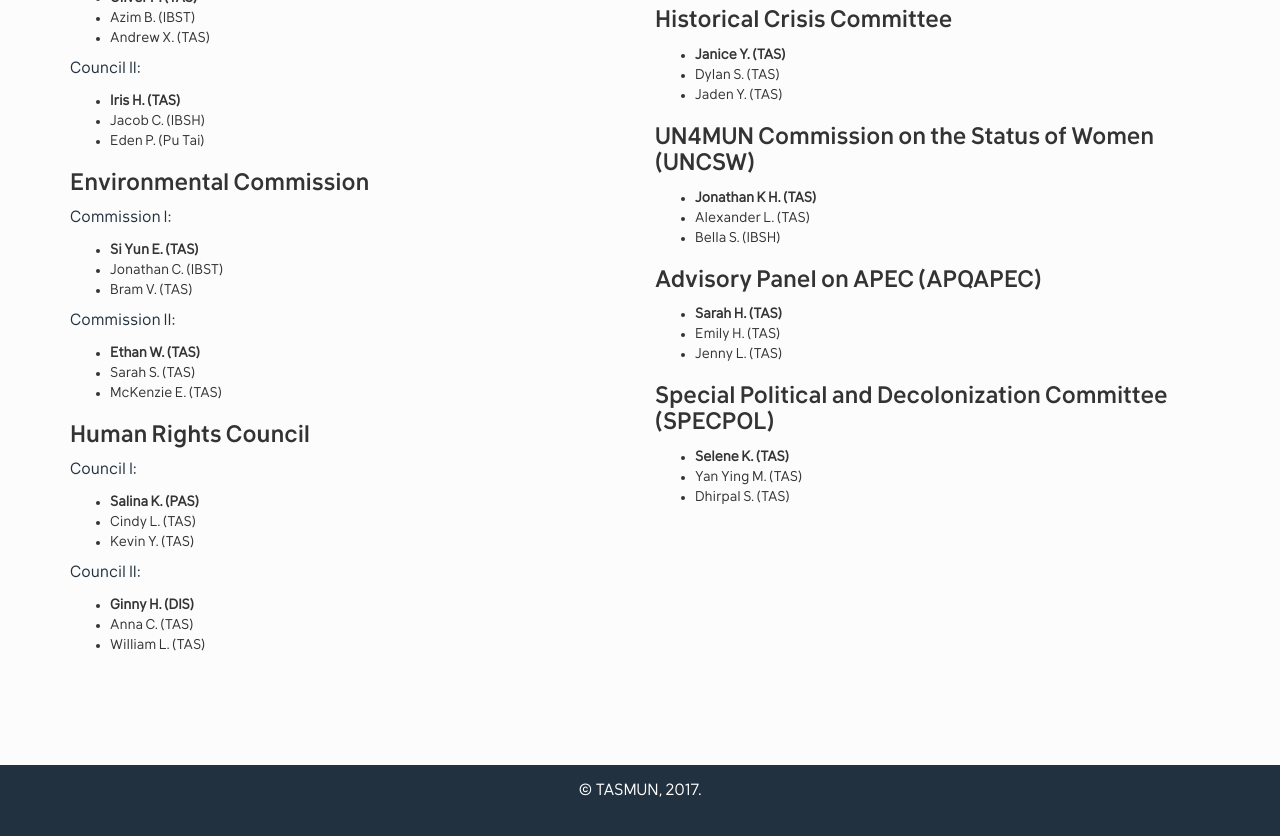
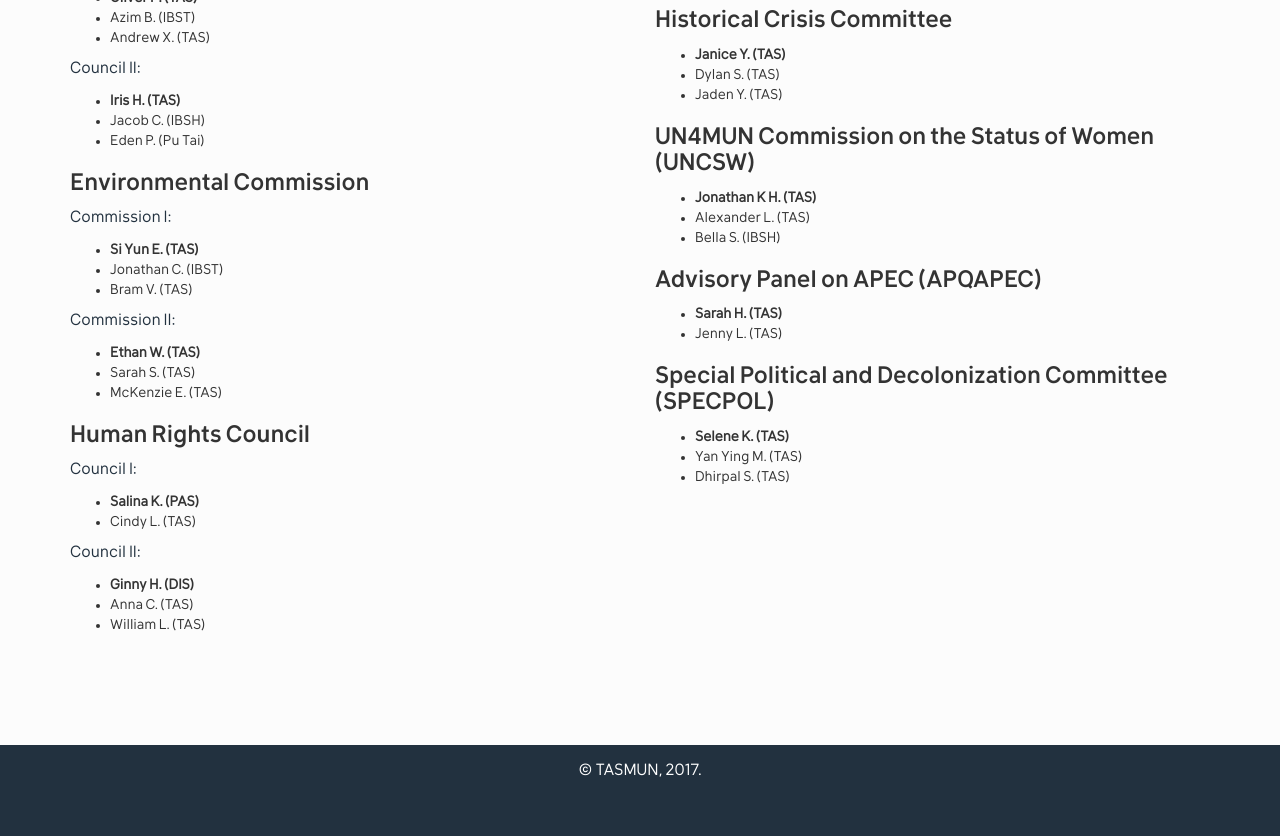
Before and after one commit to alexandernext/tasmun, a Jekyll site: the page built from officers.html, in a window 1280 px wide and 900 px high, scrolled down 765 px. Shown: the top 836 px of the window. Built offline with Jekyll 4.4.1, drawn with Linux system fonts in a browser that asks for light colours; some web fonts are replaced.

```diff
--- a/officers.html
+++ b/officers.html
@@ -57,7 +57,6 @@
     <ul>
       <li>Salina K. (PAS)</li>
       <li>Cindy L. (TAS)</li>
-      <li>Kevin Y. (TAS)</li>
     </ul>
     <p>Council II:</p>
     <ul>
@@ -111,7 +110,6 @@
     <h3 class="item-title">Advisory Panel on APEC (APQAPEC)</h3>
     <ul>
       <li>Sarah H. (TAS)</li>
-      <li>Emily H. (TAS)</li>
       <li>Jenny L. (TAS)</li>
     </ul>
   </div>
```
